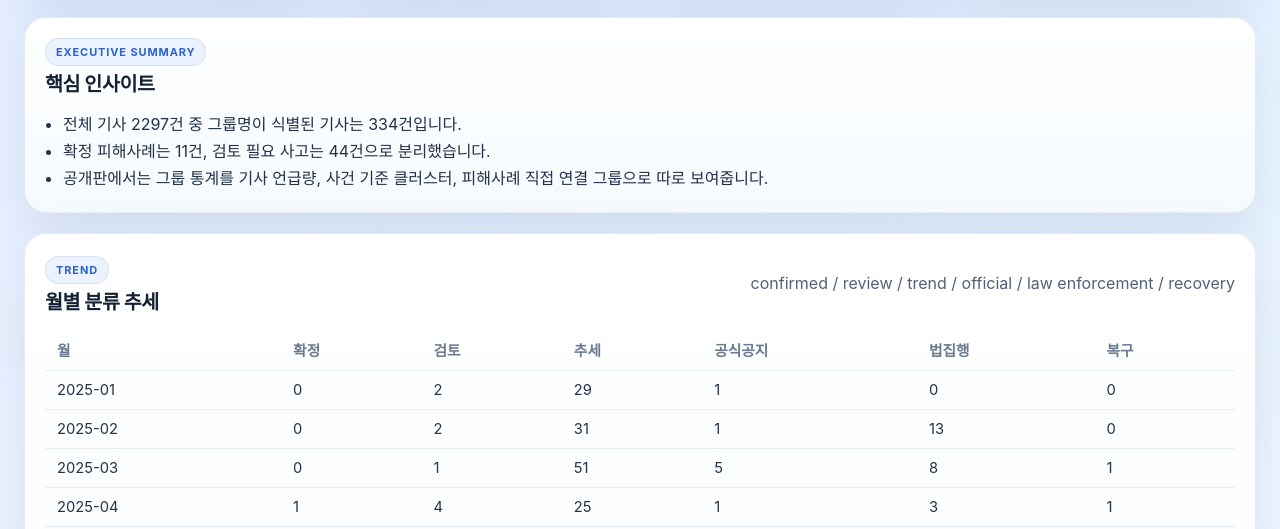
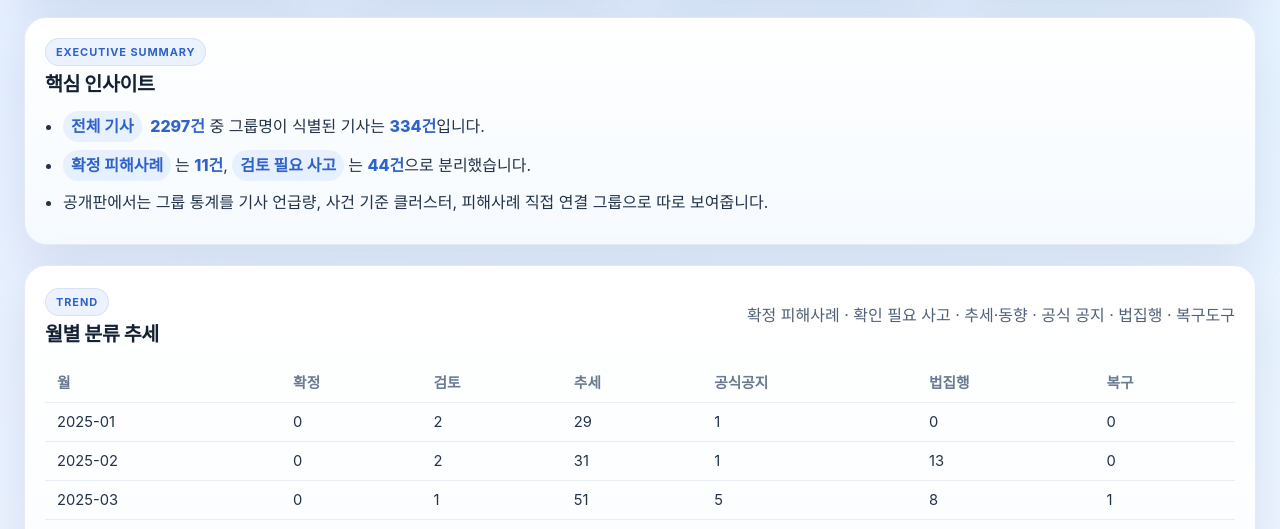
Before and after one commit to HyounJongAhn/HyounJongAhn.github.io, a website with bundled scripts: page index.html in a window 1280 px wide. Shown: the part 636-1165 px from the top of the page. Built offline with nearby package versions, Linux system fonts and the light colour scheme.

Commit message:
Refine summary labels and emphasis styling

```diff
--- a/index.html
+++ b/index.html
@@ -52,7 +52,7 @@
               <p class="section-eyebrow">Trend</p>
               <h2>월별 분류 추세</h2>
             </div>
-            <p class="section-note">confirmed / review / trend / official / law enforcement / recovery</p>
+            <p class="section-note">확정 피해사례 · 확인 필요 사고 · 추세·동향 · 공식 공지 · 법집행 · 복구도구</p>
           </div>
           <div class="table-wrap">
             <table>
--- a/js/common.js
+++ b/js/common.js
@@ -41,6 +41,12 @@ export function signalCard(item) {
   `;
 }
 
+export function formatInsightLine(line) {
+  return line
+    .replace(/(확정 피해사례|검토 필요 사고|확인 필요 사고|추세\/동향|추세 신호|공식 공지|공식공지|법집행|복구도구|그룹 식별 기사|전체 기사)/g, '<span class="term-emphasis">$1</span>')
+    .replace(/(\d[\d,]*건)/g, '<strong class="number-emphasis">$1</strong>');
+}
+
 export function fillSelect(select, values, firstLabel) {
   select.innerHTML = [`<option value="">${firstLabel}</option>`, ...values.map((value) => `<option value="${value}">${value}</option>`)].join('');
 }
--- a/js/home.js
+++ b/js/home.js
@@ -1,4 +1,4 @@
-import { getJson, renderRank, signalCard, number, dateTime } from '/js/common.js';
+import { getJson, renderRank, signalCard, number, dateTime, formatInsightLine } from '/js/common.js';
 
 const data = await getJson('/data/ransomware-summary.json');
 
@@ -7,7 +7,7 @@ const kpis = [
   ['그룹 식별 기사', data.overview.groupKnownArticles, '그룹명이 식별된 항목'],
   ['확정 피해사례', data.overview.confirmedIncidents, '실제 피해주체 확인'],
   ['검토 필요 사고', data.overview.reviewIncidents, '조직명은 있으나 추가 검증 필요'],
-  ['추세 신호', data.overview.trendSignals, '동향/활동량 중심'],
+  ['추세·동향', data.overview.trendSignals, '동향/활동량 중심'],
   ['공식 공지', data.overview.officialNotices, '권고/경보/보도자료'],
   ['법집행', data.overview.lawEnforcement, '체포/압수/기소'],
   ['공개 기준', '정적 공유판', '동적 내부 사이트와 분리']
@@ -23,7 +23,7 @@ document.querySelector('#kpiGrid').innerHTML = kpis.map(([label, value, note]) =
   </article>
 `).join('');
 
-document.querySelector('#insightList').innerHTML = data.insights.map((line) => `<li>${line}</li>`).join('');
+document.querySelector('#insightList').innerHTML = data.insights.map((line) => `<li>${formatInsightLine(line)}</li>`).join('');
 document.querySelector('#timelineBody').innerHTML = data.monthlyTimeline.map((row) => `
   <tr>
     <td>${row.month}</td>
--- a/styles.css
+++ b/styles.css
@@ -109,6 +109,21 @@ h3 { font-size: 1rem; margin-bottom: 12px; }
 .kpi-note { margin-top: 6px; color: var(--muted-strong); font-size: 0.88rem; }
 .section-head { display: flex; justify-content: space-between; gap: 16px; align-items: end; margin-bottom: 16px; }
 .insight-list, .methodology-list { margin: 0; padding-left: 18px; color: var(--text); line-height: 1.7; }
+.insight-list li { margin-bottom: 8px; }
+.number-emphasis {
+  color: var(--accent-strong);
+  font-weight: 800;
+}
+.term-emphasis {
+  display: inline-flex;
+  align-items: center;
+  padding: 2px 8px;
+  margin-right: 4px;
+  border-radius: 999px;
+  background: var(--accent-soft);
+  color: var(--accent-strong);
+  font-weight: 700;
+}
 .rank-list, .signal-list { display: grid; gap: 12px; }
 .compact-list { gap: 10px; }
 .rank-row { display: grid; gap: 8px; }
```
Also changed, not shown: js/briefs.js (+4 -4 lines).
